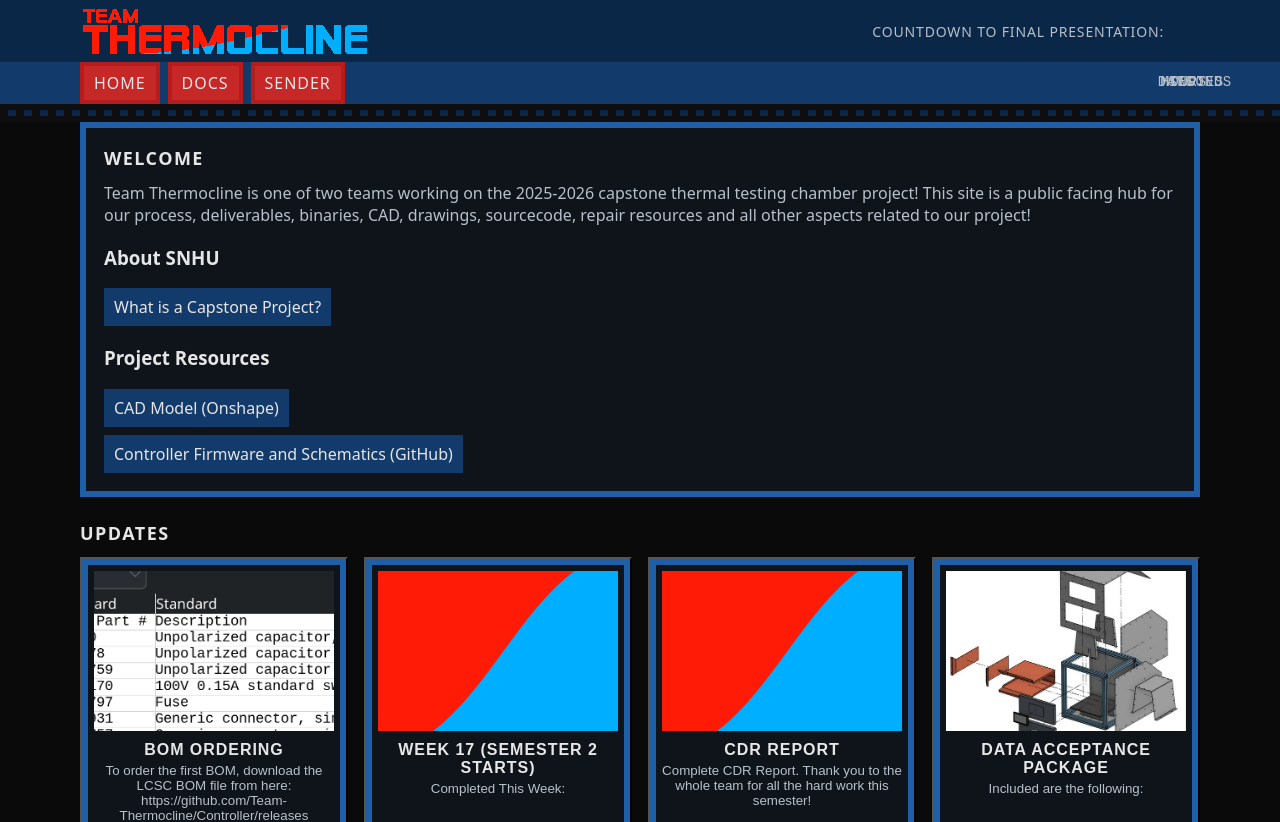
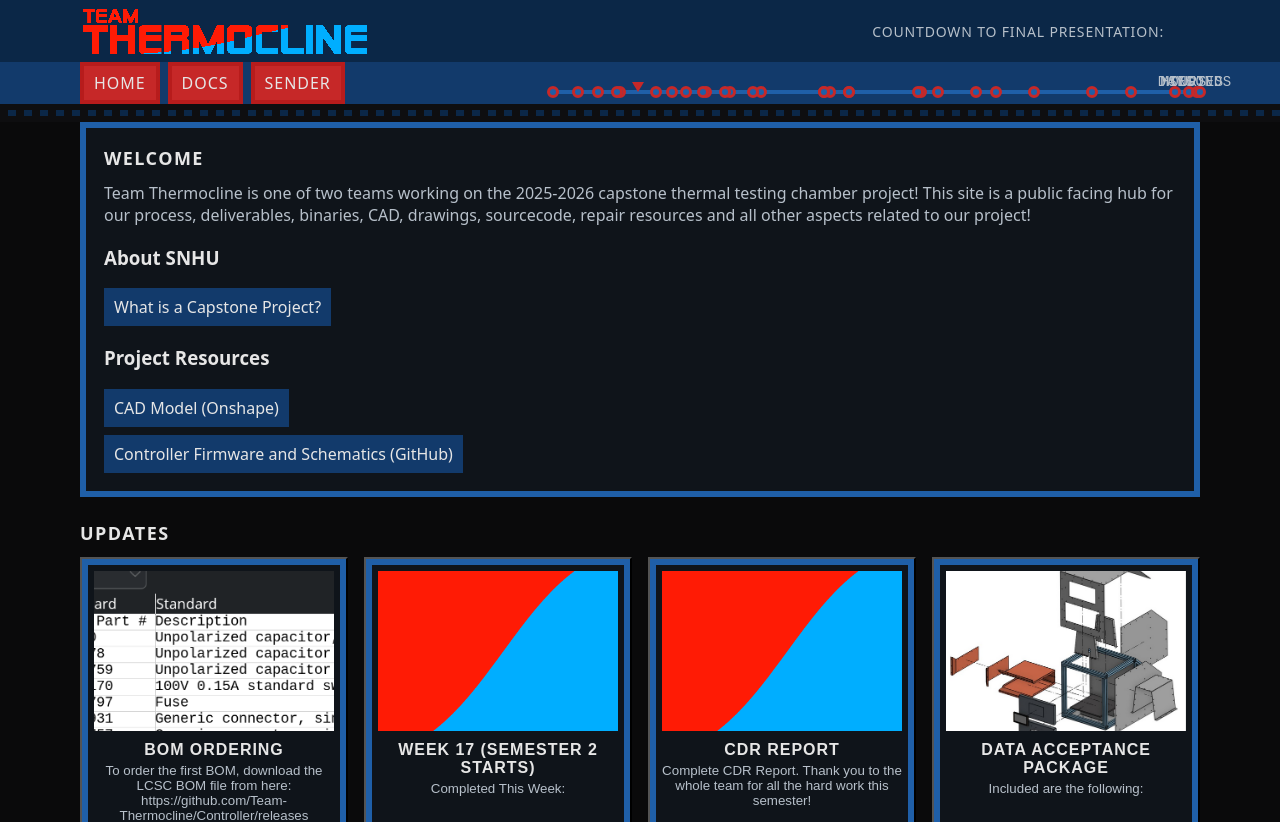
Before and after one commit to Team-Thermocline/team-thermocline.github.io, a Svelte app: page / in a window 1280 px wide. Shown: the top 822 px of the page. Built offline with nearby package versions, Linux system fonts and the light colour scheme.

Commit message:
Add timeline

```diff
--- a/src/App.svelte
+++ b/src/App.svelte
@@ -4,6 +4,7 @@
   import Sender from "./sender/Sender.svelte";
   import Docs from "./Docs.svelte";
   import Countdown from "./Countdown.svelte";
+  import Timeline from "./Timeline.svelte";
 
   const navItems = [
     { label: "Home", href: "#home", page: "home" },
@@ -100,6 +101,7 @@
           on:click={() => navigate(item.page)}>{item.label}</a
         >
       {/each}
+      <Timeline />
     </div>
   </nav>
   <div class="edge-strip"></div>
--- /dev/null
+++ b/src/Timeline.svelte
@@ -0,0 +1,161 @@
+<script>
+  import { onMount } from 'svelte';
+  import { loadUpdates } from './lib/updates.js';
+
+  // Timeline configuration
+  const startTimestamp = 1756830600;
+  const endTimestamp = 1777068000;
+
+  // Helper function to convert date string to epoch seconds
+  function dateToTimestamp(dateString) {
+    return Math.floor(new Date(dateString).getTime() / 1000);
+  }
+
+  // Load updates and convert to timeline events
+  const updates = loadUpdates();
+  const updateEvents = updates.map(update => ({
+    timestamp: Math.floor(update.date.getTime() / 1000),
+    label: update.title
+  }));
+
+  // Upcoming milestones
+  const allUpcomingEvents = [
+    { timestamp: dateToTimestamp('2025-12-10'), label: 'CDR Presentation' },
+    { timestamp: dateToTimestamp('2026-01-20'), label: 'I&T Flows, Verification Matrix' },
+    { timestamp: dateToTimestamp('2026-02-03'), label: 'Interim Report' },
+    { timestamp: dateToTimestamp('2026-02-10'), label: 'Subsystem Operation' },
+    { timestamp: dateToTimestamp('2026-02-24'), label: 'TRR Presentations' },
+    { timestamp: dateToTimestamp('2026-03-17'), label: 'Functional Demo' },
+    { timestamp: dateToTimestamp('2026-03-31'), label: 'Final TRR' },
+    { timestamp: dateToTimestamp('2026-04-16'), label: 'Final Tests' },
+    { timestamp: dateToTimestamp('2026-04-21'), label: 'Final Posters' },
+    { timestamp: dateToTimestamp('2026-04-24'), label: 'Final Project Report' },
+  ];
+
+  let currentPosition = 0;
+  let currentTimestamp = Math.floor(Date.now() / 1000);
+
+  // Filter upcoming events to only show those ahead of current time
+  $: upcomingEvents = allUpcomingEvents.filter(event => event.timestamp > currentTimestamp);
+
+  // Events array - each event has a timestamp and label
+  $: events = [
+    { timestamp: startTimestamp, label: 'Start' },
+    ...updateEvents,
+    ...upcomingEvents,
+    { timestamp: endTimestamp, label: 'Final Presentation' },
+  ];
+
+  // Calculate position percentage for an event (0 to 100)
+  function getEventPosition(eventTimestamp) {
+    const totalDuration = endTimestamp - startTimestamp;
+    const eventOffset = eventTimestamp - startTimestamp;
+    return (eventOffset / totalDuration) * 100;
+  }
+
+  // Calculate current time position
+  function updateCurrentPosition() {
+    if (typeof window === "undefined") return;
+    const now = Math.floor(Date.now() / 1000); // Current time in seconds
+    currentTimestamp = now;
+    currentPosition = getEventPosition(now);
+  }
+
+  onMount(() => {
+    updateCurrentPosition();
+    // Update every minute
+    const interval = setInterval(updateCurrentPosition, 60000);
+    return () => clearInterval(interval);
+  });
+</script>
+
+<div class="timeline-container">
+  <div class="timeline-bar"></div>
+  <div class="current-arrow" style="left: {currentPosition}%"></div>
+  {#each events as event}
+    <div
+      class="event-ball"
+      style="left: {getEventPosition(event.timestamp)}%"
+      role="button"
+      tabindex="0"
+    >
+      <span class="event-tooltip">{event.label}</span>
+    </div>
+  {/each}
+</div>
+
+<style>
+  .timeline-container {
+    position: relative;
+    flex: 1;
+    margin-left: 200px;
+    align-self: flex-end;
+    margin-bottom: 10px;
+    height: 4px;
+    z-index: 20;
+  }
+
+  .timeline-bar {
+    width: 100%;
+    height: 4px;
+    background: var(--blue-500);
+  }
+
+  .current-arrow {
+    position: absolute;
+    top: 50%;
+    transform: translate(-50%, -100%);
+    width: 0;
+    height: 0;
+    border-left: 6px solid transparent;
+    border-right: 6px solid transparent;
+    border-top: 10px solid var(--red-600);
+    z-index: 15;
+  }
+
+  .event-ball {
+    position: absolute;
+    top: 50%;
+    transform: translate(-50%, -50%);
+    width: 6px;
+    height: 6px;
+    background: var(--blue-500);
+    border: 3px solid var(--red-600);
+    border-radius: 50%;
+    cursor: pointer;
+    transition: all 0.2s;
+  }
+
+  .event-ball:hover,
+  .event-ball:focus-visible {
+    width: 16px;
+    height: 16px;
+    outline: none;
+  }
+
+  .event-tooltip {
+    position: absolute;
+    bottom: 100%;
+    left: 50%;
+    transform: translateX(-50%);
+    margin-bottom: 8px;
+    padding: 6px 10px;
+    background: var(--blue-700);
+    background-color: var(--blue-700);
+    color: var(--text);
+    font-size: 14px;
+    white-space: nowrap;
+    opacity: 0;
+    pointer-events: none;
+    transition: opacity 0.2s;
+    text-transform: uppercase;
+    letter-spacing: 0.05em;
+    z-index: 100;
+    box-shadow: 0 2px 8px rgba(0, 0, 0, 0.5);
+  }
+
+  .event-ball:hover .event-tooltip,
+  .event-ball:focus-visible .event-tooltip {
+    opacity: 1;
+  }
+</style>
```
